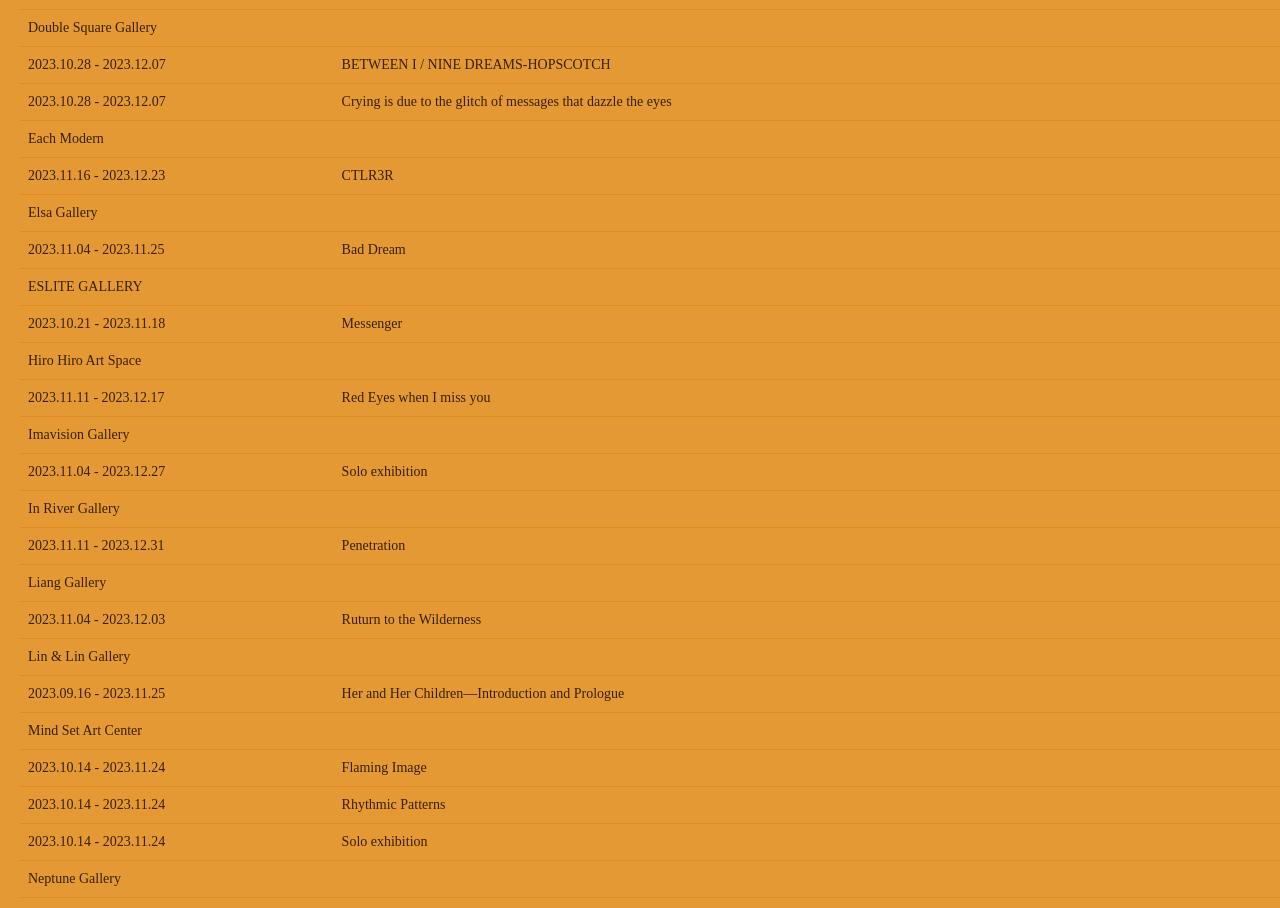
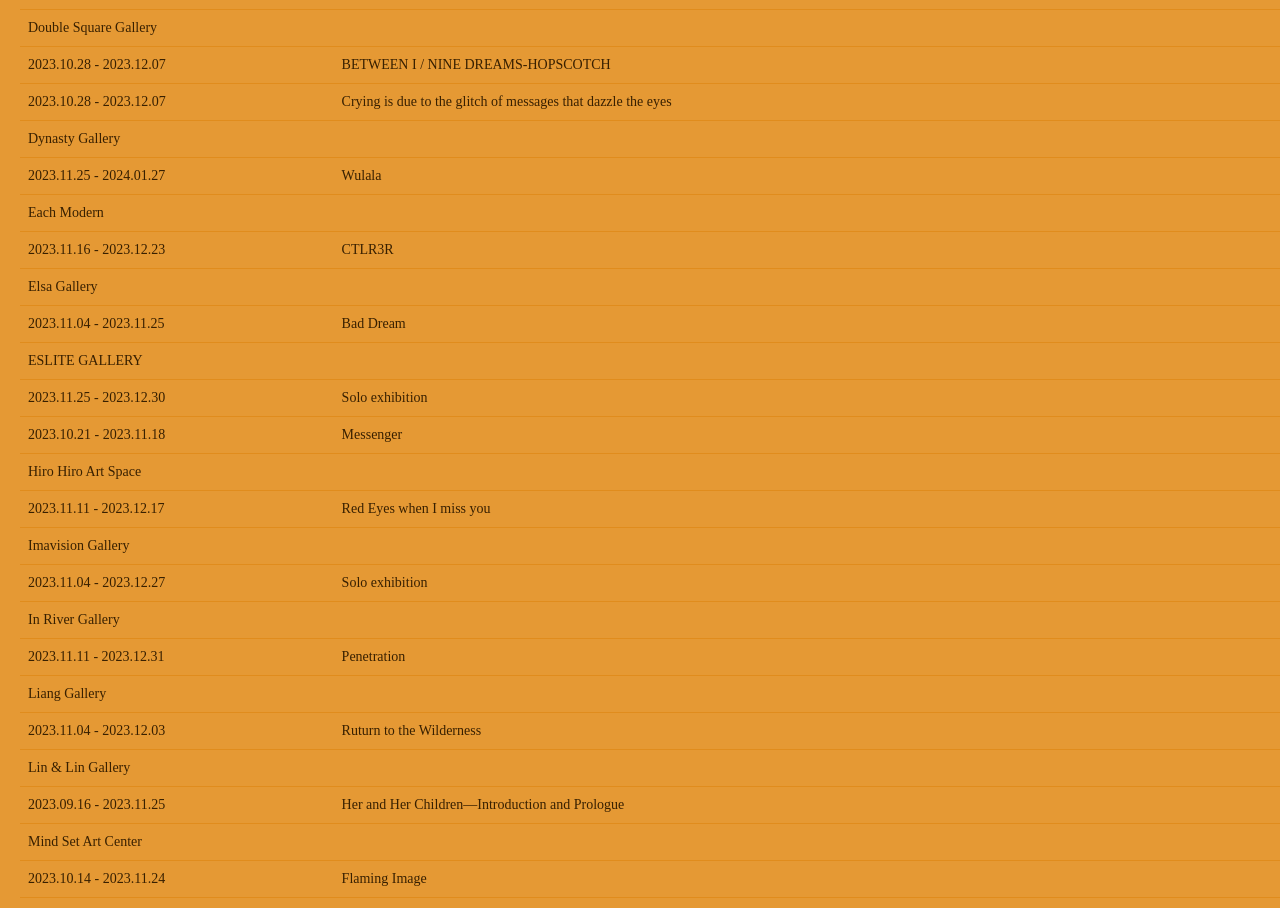
Before and after one commit to tjHsu/gallery-map, a Next.js app: page /events in a window 1280 px wide. Shown: the part 1201-2109 px from the top of the page. Built offline with nearby package versions, Linux system fonts and the light colour scheme; a web font is replaced by a local one.

Commit message:
Update 22.11.ts

```diff
--- a/src/constants/Constants.ts
+++ b/src/constants/Constants.ts
@@ -1337,6 +1337,11 @@ export const GALLERIES = [
     website: "https://dynastyart.com",
     isSeparator: false,
     exhibitions: [{
+      artist: "LIN Yu-Ching, WEI Hsing-Yu",
+      showName: "Wulala",
+      date: "2023.11.25 - 2024.01.27",
+      openingDate: "2023.11.25 sat 16:00"
+    },{
       artist: "Masayuki YATA, Kyoko Waits KOGISO, Yuki KAMIDE, Syuta MITOMO",
       showName: "25mm Resonance: Japanese Artists Exchange Exhibition",
       date: "2023.09.16 - 2023.11.04",
@@ -1502,6 +1507,11 @@ export const GALLERIES = [
     website: "https://www.eslitegallery.com/en/",
     isSeparator: false,
     exhibitions: [{
+      artist: "Jimmy LIAO",
+      showName: "Solo exhibition",
+      date: "2023.11.25 - 2023.12.30",
+      openingDate: "2023.11.25 sat 15:00 - 17:00"
+    },{
       artist: "CHENG Nung-Hsuan",
       showName: "Messenger",
       date: "2023.10.21 - 2023.11.18",
@@ -2415,11 +2425,18 @@ export const GALLERIES = [
       openingDate: "2023.03.11 sat. 15:00"
     }],
     locations: [{
-      locationName: "",
+      locationName: "PE Zhongzheng",
+      address: "9F, No. 84, Section 1, Heping W Rd, Zhongzheng District, Taipei City, 100",
+      position: [25.0264471,121.5160011],
+      gMapLink: "https://maps.app.goo.gl/fmez7SicEaBxUAkr5",
+      openingHours: "open by appointment"
+    },
+    {
+      locationName: "PE Beitou",
       address: "No.5 Lane 129 Daoxiang Rd Beitou Taipei",
       position: [25.1417487,121.4899612],
       gMapLink: "https://goo.gl/maps/tDYToZPKKQUS4eUa6",
-      openingHours: "by appointment"
+      openingHours: "open by appointment"
     }]
   },
   {
```
